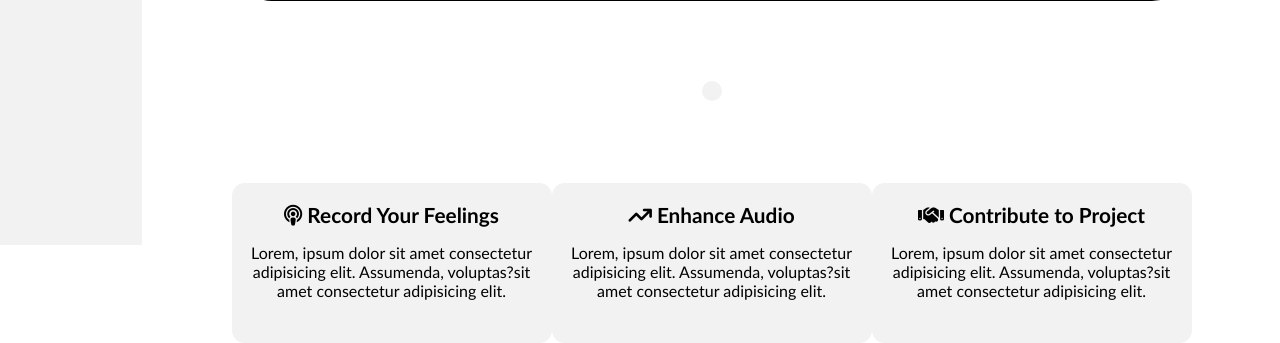
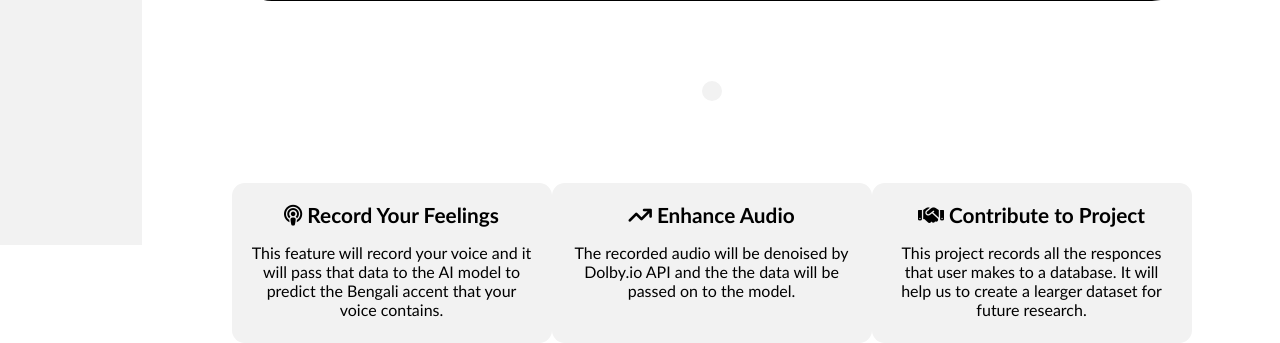
Before and after one commit to Muntasir2179/bangla-accent-classification, a Django app: page /recording-page/ in a window 1280 px wide. Shown: the part 555-898 px from the top of the page. Run offline with Django 4.2, Linux system fonts and the light colour scheme.

Commit message:
recording page footer text updated

```diff
--- a/bangla_accent_detection/templates/recording_page.html
+++ b/bangla_accent_detection/templates/recording_page.html
@@ -411,8 +411,7 @@
               </div>
               <div class="description">
                 <p>
-                  Lorem, ipsum dolor sit amet consectetur adipisicing elit.
-                  Assumenda, voluptas?sit amet consectetur adipisicing elit.
+                  This feature will record your voice and it will pass that data to the AI model to predict the Bengali accent that your voice contains.
                 </p>
               </div>
             </div>
@@ -424,8 +423,7 @@
               </div>
               <div class="description">
                 <p>
-                  Lorem, ipsum dolor sit amet consectetur adipisicing elit.
-                  Assumenda, voluptas?sit amet consectetur adipisicing elit.
+                  The recorded audio will be denoised by Dolby.io API and the the data will be passed on to the model.
                 </p>
               </div>
             </div>
@@ -437,8 +435,8 @@
               </div>
               <div class="description">
                 <p>
-                  Lorem, ipsum dolor sit amet consectetur adipisicing elit.
-                  Assumenda, voluptas?sit amet consectetur adipisicing elit.
+                  This project records all the responces that user makes to a database.
+                  It will help us to create a learger dataset for future research.
                 </p>
               </div>
             </div>
```
